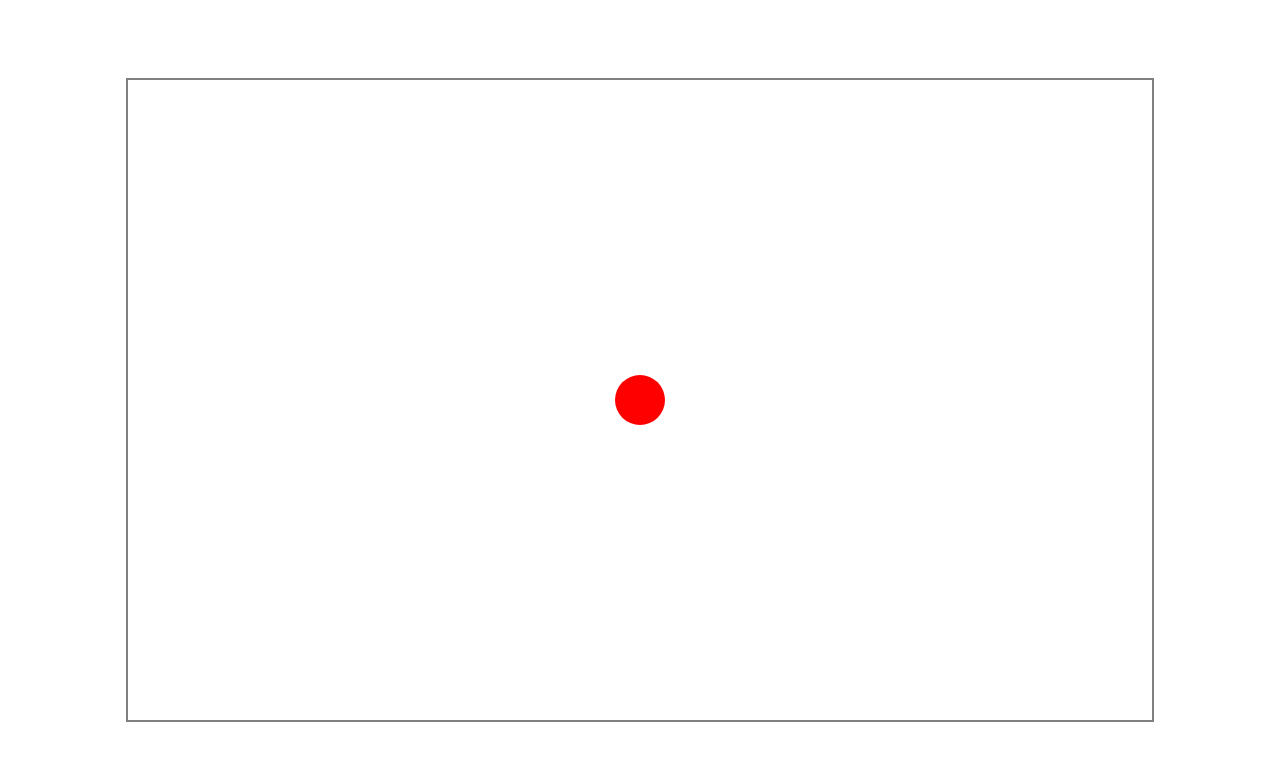
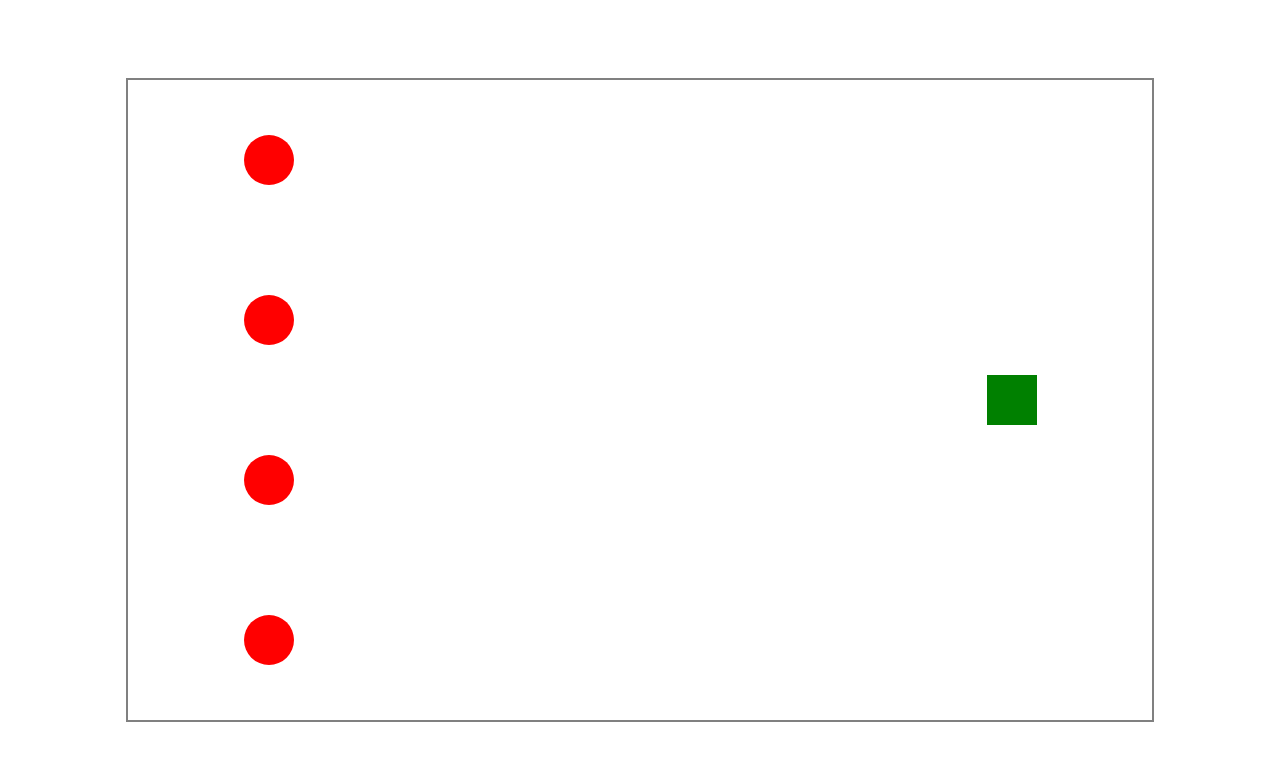
Before and after one commit to iliampav/Resources_for_websites, a plain HTML site: page draggable/draggable-functionalities.html in a window 1280 px wide. Drawn offline with nearby package versions, Linux system fonts and the light colour scheme.

Commit message:
draggable funtionalities

```diff
--- a/draggable/testes.html
+++ b/draggable/draggable-functionalities.html
@@ -27,19 +27,43 @@
         background-color: red;
     }
 
+    .square {
+        width: 50px;
+        height: 50px;
+        background-color: green;
+    }
+
+    .color-blue {
+        background-color: blue;
+    }
+
+    .many-balls {
+        width: 50%;
+        height: 100%;
+        display: flex;
+        justify-content: space-around;
+        flex-direction: column;
+    }
+
     .background-div {
         width: 80%;
         height: 80%;
         border: 2px solid gray;
         display: flex;
-        justify-content: center;
+        justify-content: space-around;
         align-items: center;
     }
 
 </style>
 <body>
     <div class="background-div">
-        <div class="ball"></div>
+        <div class="many-balls">
+            <div class="ball"></div>
+            <div class="ball"></div>
+            <div class="ball"></div>
+            <div class="ball"></div>
+        </div>
+        <div class="square"></div>
     </div>
 
     <script src="https://cdnjs.cloudflare.com/ajax/libs/gsap/3.9.1/gsap.min.js"></script>
@@ -47,30 +71,29 @@
 
     <script>
 
-        const ball = document.querySelector('.ball')
+        const ball = document.querySelectorAll('.ball')
+        const square = document.querySelector('.square')
         const bg = document.querySelector('.background-div')
-
-        //tipo do movimento
-        // Draggable.create(ball, {
-        //
-        // })
 
         Draggable.create(ball, {
             bounds: bg,
             edgeResistance: .8,
-            dragResistance: 0.7,
-            onDragStart: () => {
-                console.log('drag started')
-            },
-            onDrag: () => {
-                console.log('drag esta acontecendo')
-            },
-            onDragEnd: () => {
-                console.log('O drag terminou')
-            },
+            dragResistance: 0,
+            // onDragStart: () => {
+            //     console.log('drag started')
+            // },
+            // onDrag: () => {
+            //     console.log('drag esta acontecendo')
+            // },
+            onDragEnd: changeColor,
         })
 
-
+        function changeColor() {
+            if(this.hitTest(square)) {
+                gsap.to(this.target, {duration: .5, opacity:0, scale:0})
+                square.classList.add('color-blue')
+            }
+        }
     </script>
 
 </body>
```
